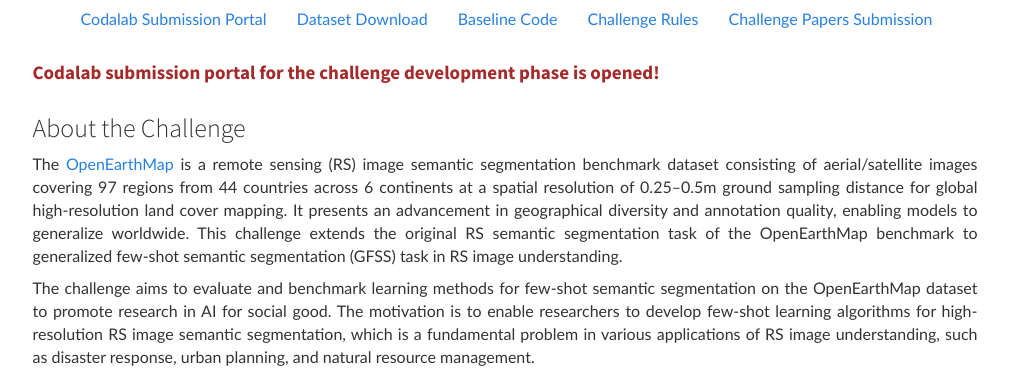
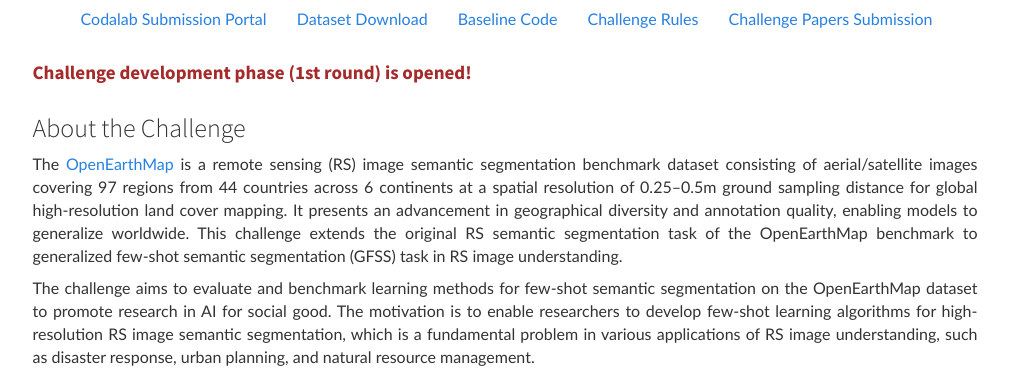
Before and after one commit to cliffbb/OEM-Fewshot-Challenge, a plain HTML site: page docs/index.html in a window 1280 px wide. Shown: the part 409-786 px from the top of the page, without its empty margins (135-1144 px from the left). Drawn offline with nearby package versions, Linux system fonts and the light colour scheme; some packages are replaced by stand-ins of ours; a script that the page names is missing.

Commit message:
Initial commit

```diff
--- a/docs/index.html
+++ b/docs/index.html
@@ -83,7 +83,8 @@
 
         <div class="row">
             <h4 class="col-md-10 col-md-offset-1">
-                <b style="color: brown;">Codalab submission portal for the challenge development phase is opened!</b>
+                <b style="color: brown;">Challenge development phase (1st round) is opened!</b>
+                <!-- <b style="color: brown;">Codalab submission portal for the challenge development phase is opened!</b> -->
             </h4>
         </div>
 
```
